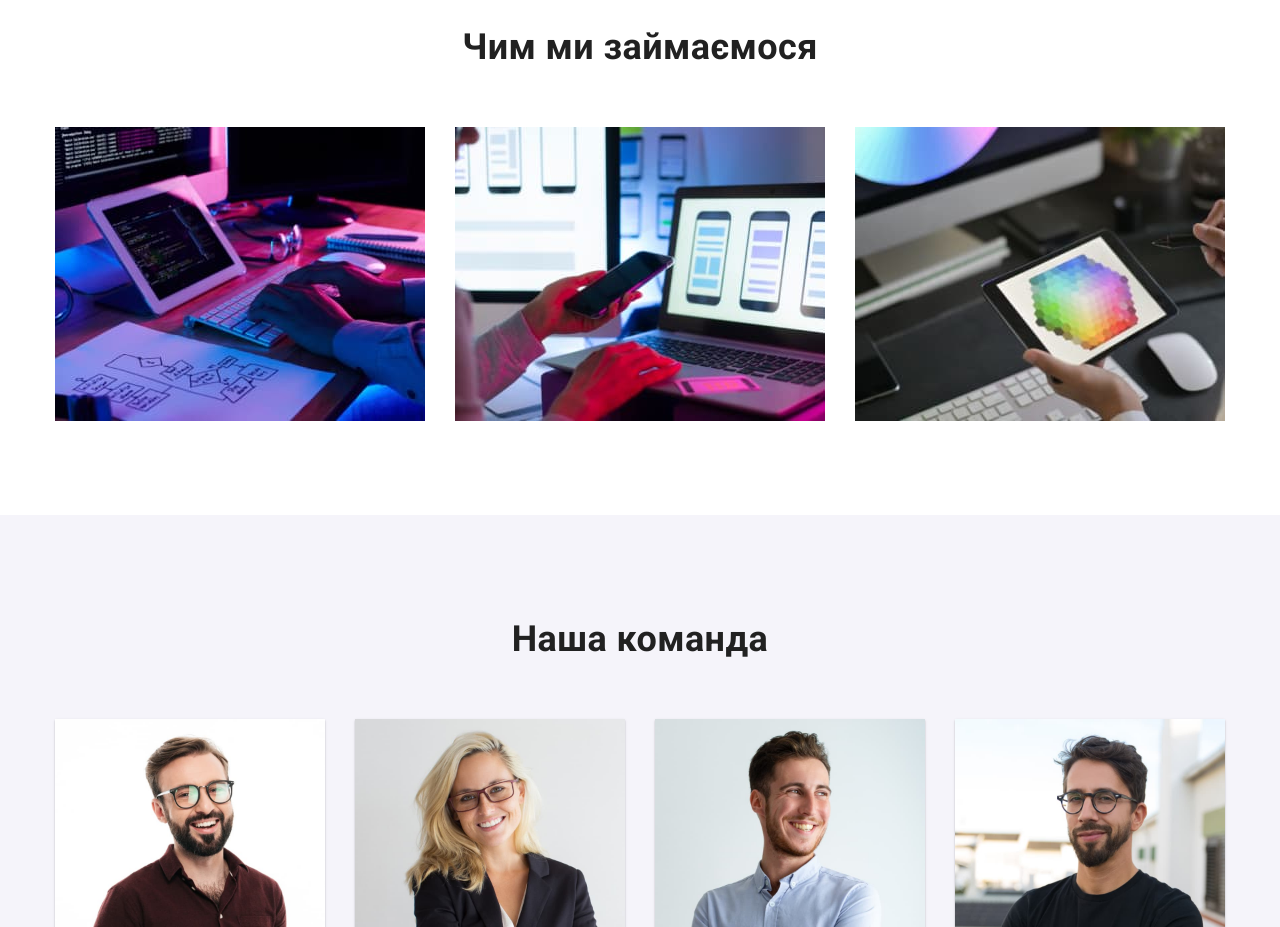
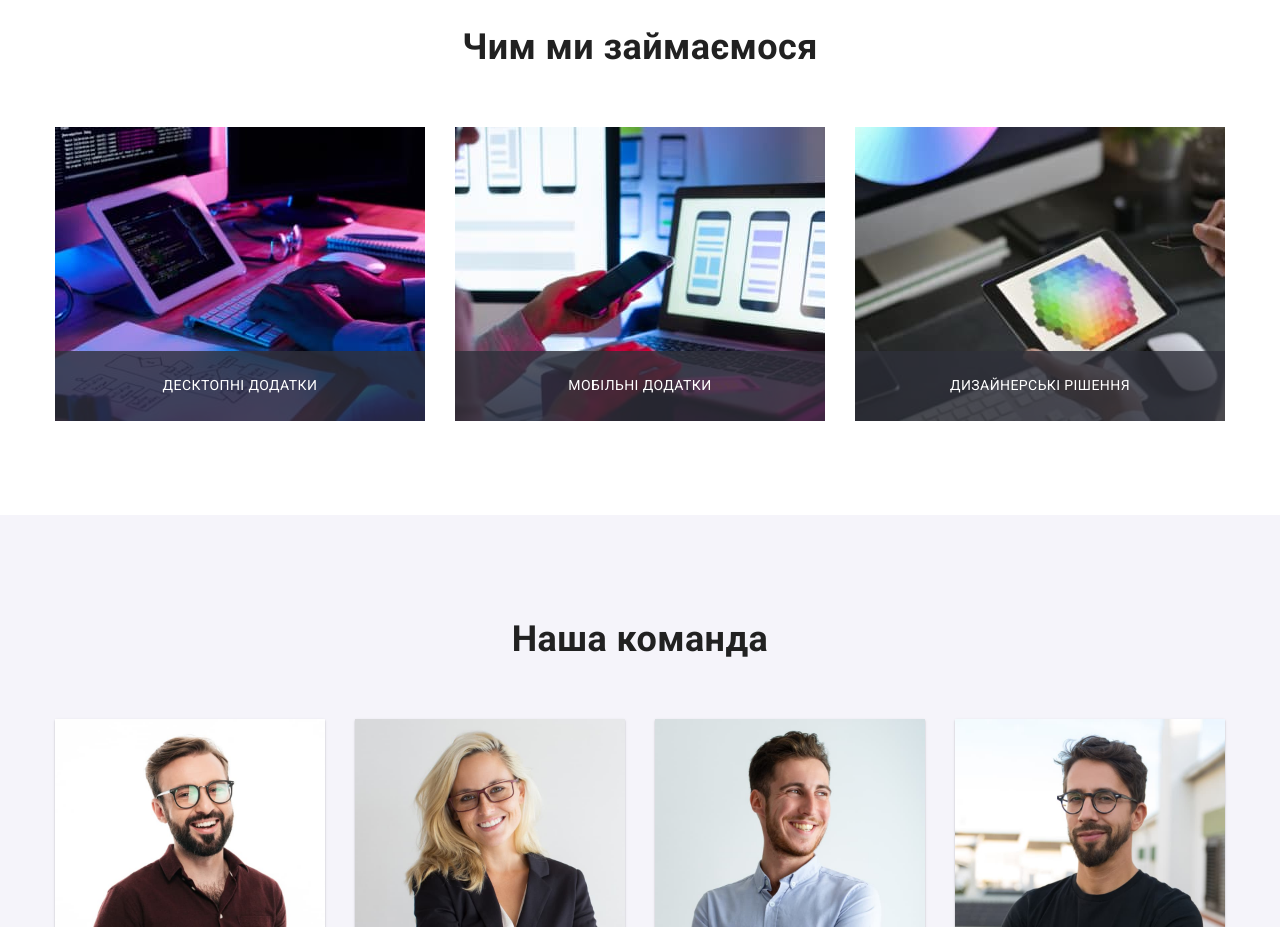
Before and after one commit to AVOSAS/goit-markup-hw-05, a plain HTML site: page index.html in a window 1280 px wide. Shown: the part 1100-2027 px from the top of the page. Drawn offline with nearby package versions, Linux system fonts and the light colour scheme.

Commit message:
update project

```diff
--- a/css/styles.css
+++ b/css/styles.css
@@ -128,18 +128,15 @@ img {
 }
 
 .link.current::after {
-
     content: '';
     display: block;
     position: absolute;
-
     width: 100%;
     height: 4px;
     border-radius: 2px;
     background: var(--accent-color);
     bottom: 0;
     left: 0;
-
     opacity: 1;
 
 }
@@ -175,6 +172,7 @@ img {
     text-decoration: none;
     justify-content: center;
     align-items: center;
+    transition: color 250ms cubic-bezier(0.4, 0, 0.2, 1);
 }
 .svg-smartphone {
     height: 16px;
@@ -238,6 +236,7 @@ img {
     letter-spacing: 0.06em;
     cursor: pointer;
     border: none;
+    transition: background 250ms cubic-bezier(0.4, 0, 0.2, 1);
 }
 
 .main-button:focus,
@@ -295,6 +294,11 @@ img {
     display: flex;
 }
 
+.case-list .items {
+    position: relative;
+    justify-content: center;
+}
+
 .case-list .items + .items {
     margin-left: 30px;
 }
@@ -311,6 +315,19 @@ img {
     margin-bottom: 50px;
 }
 
+.labels {
+    color: var(--text-white);
+    background: rgba(47, 48, 58, 0.8);
+    position: absolute;
+    width: 100%;
+    height: 70px;
+    bottom: 0px;
+    line-height: 1.14;
+    text-transform: uppercase;
+    display: flex;
+    justify-content: center;
+    align-items: center;
+}
 /* Наша команда  */
 
 .team {
@@ -379,6 +396,7 @@ img {
     align-items: center;
     justify-content: center;
     fill: #AFB1B8;
+    transition: background-color 250ms cubic-bezier(0.4, 0, 0.2, 1), fill 250ms cubic-bezier(0.4, 0, 0.2, 1);
 }
 
 .icon-logo {
@@ -424,6 +442,7 @@ img {
     align-items: center;
     justify-content: center;
     color: #AFB1B8;
+    transition: color 250ms cubic-bezier(0.4, 0, 0.2, 1), border 250ms cubic-bezier(0.4, 0, 0.2, 1);
 }
 
 .clients-list .items+.items {
@@ -480,6 +499,7 @@ img {
     color: rgba(255, 255, 255, 0.6);
     font-style: normal;
     text-decoration: none;
+    transition: color 250ms cubic-bezier(0.4, 0, 0.2, 1);
 }
 
 .footer-address:hover,
@@ -539,6 +559,7 @@ img {
     padding: 0;
     justify-content: center;
     align-items: center;
+    transition: background-color 250ms cubic-bezier(0.4, 0, 0.2, 1);
 }
 
 .www:focus,
@@ -563,6 +584,8 @@ img {
 .filter {
     text-align: center;
     margin-bottom: 50px;
+    transition: box-shadow 250ms cubic-bezier(0.4, 0, 0.2, 1), color 250ms cubic-bezier(0.4, 0, 0.2, 1),
+    background-color 250ms cubic-bezier(0.4, 0, 0.2, 1);
 }
 
 .filter button {
@@ -663,11 +686,9 @@ img {
     position: absolute;
     top: 0;
     bottom: 0;
-
     background-color: rgba(33, 150, 243, 0.9);
     padding: 0;
     margin: 0;
-
     transform: translatey(101%);
     transition: transform 250ms cubic-bezier(0.4, 0, 0.2, 1);
 }
@@ -720,6 +741,7 @@ img {
         border: 1px solid rgba(0, 0, 0, 0.1);
         border-color: transparent;
         transition: border-color 250ms cubic-bezier(0.4, 0, 0.2, 1);
+        cursor: pointer;
 }
 
 .close:hover,
--- a/index.html
+++ b/index.html
@@ -121,12 +121,15 @@
                     <ul class="case-list">
                         <li class="items">
                             <img src="./images/box1.jpg" alt="Чим ми займаємося рис 1" width="370" />
+                            <p class="labels">Десктопні додатки</p>
                         </li>
                         <li class="items">
                             <img src="./images/box2.jpg" alt="Чим ми займаємося рис 2" width="370" />
+                            <p class="labels">Мобільні додатки</p>
                         </li>
                         <li class="items">
                             <img src="./images/box3.jpg" alt="Чим ми займаємося рис 3" width="370" />
+                            <p class="labels">Дизайнерські рішення</p>
                         </li>
                     </ul>
                 </div>
```
